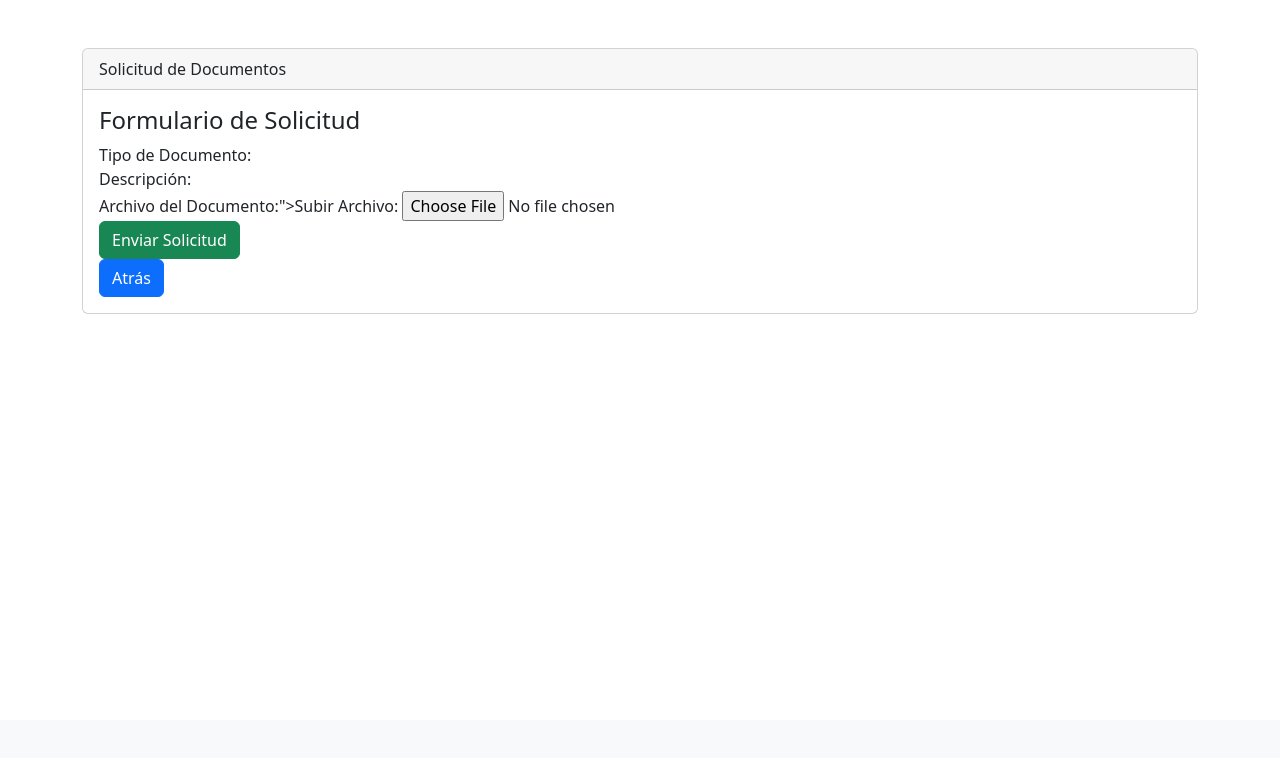
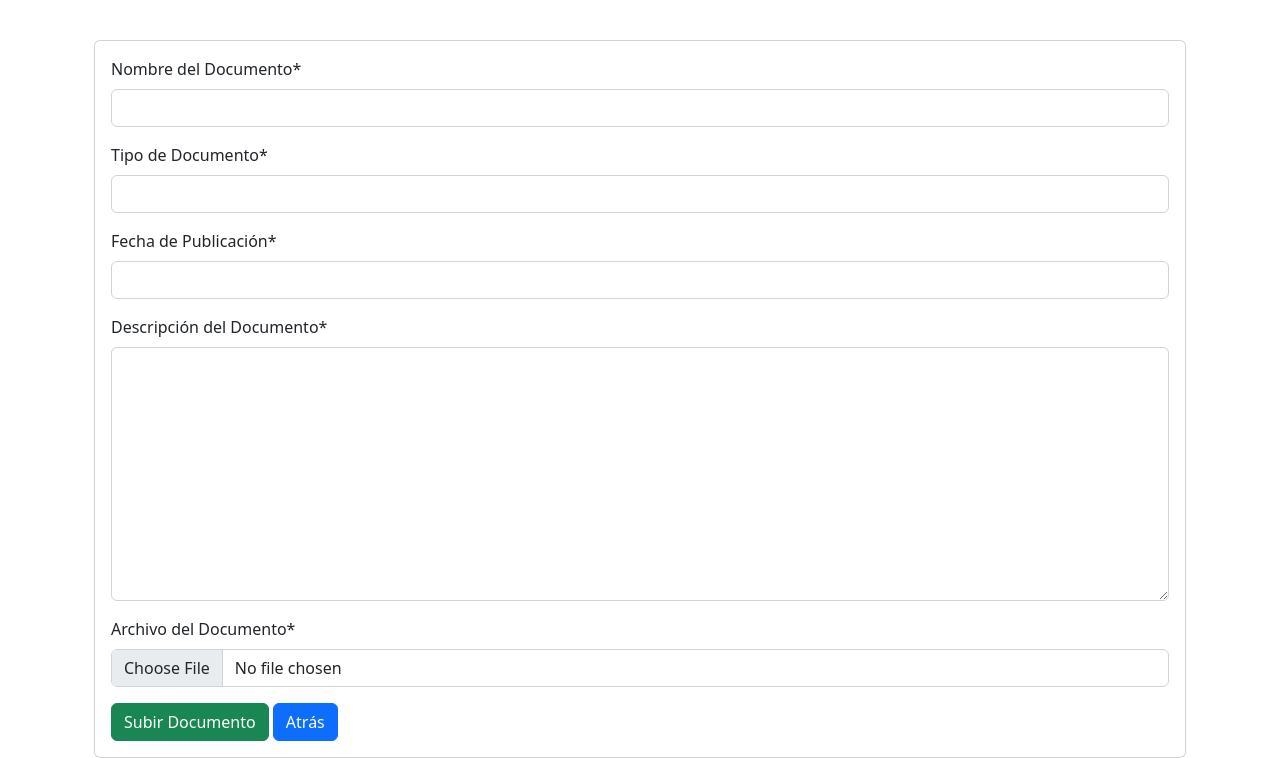
Before and after one commit to gio-m/SUT_JuntaVecinos, a Django app: page /juntas/solicitud_documentos in a window 1280 px wide. Shown: the part 80-838 px from the top of the page. Before the commit the page ends 394 px from the top, so only its background shows below. Run offline with Django 3.2, Linux system fonts and the light colour scheme; some libraries are stand-ins or nearby versions.

Commit message:
Html documentos

```diff
--- a/juntavecinos/templates/juntas/solicitud_documentos.html
+++ b/juntavecinos/templates/juntas/solicitud_documentos.html
@@ -1,33 +1,25 @@
 {% extends "base.html" %}
+{% load crispy_forms_tags %}
 
-{% block titulo %} Solicitud de Documentos {% endblock %}
+{% block content %}
+    <div class="container mt-3">
+        <div class="card">
+            <div class="card-body">
+                <form method="post">
+                    {% csrf_token %}
 
-{% block contenido %}
-<br>
-<div class="card">
-    <div class="card-header">
-        Solicitud de Documentos
+                    {% for field in formulariodocumentos %}
+                        <div style="text-align: left;">
+                            {{ field|as_crispy_field }}
+                        </div>
+                    {% endfor %}
+
+                    <div style="text-align: left;">
+                        <button type="submit" class="btn btn-success">Subir Documento</button>
+                        <a class="btn btn-primary" href="{% url 'inicio' %}" role="button">Atrás</a>
+                    </div>
+                </form>
+            </div>
+        </div>
     </div>
-    <div class="card-body">
-        <h4 class="card-title">Formulario de Solicitud</h4>
-        <form method="post" enctype="multipart/form-data">
-            {% csrf_token %}
-            {{ formulariodocumentos.non_field_errors }}
-            <div class="form-group">
-                <label for="{{ formulariodocumentos.documento.label_tag }}">Tipo de Documento:</label>
-                {{ formulariodocumentos.documento }}
-            </div>
-            <div class="form-group">
-                <label for="{{ formulariodocumentos.descripcion.label_tag }}">Descripción:</label>
-                {{ formulariodocumentos.descripcion }}
-            </div>
-            <div class="form-group">
-                <label for="{{ formulariodocumentos.archivo.label_tag }}">Subir Archivo:</label>
-                {{ formulariodocumentos.archivo }}
-            </div>
-            <button type="submit" class="btn btn-success">Enviar Solicitud</button>
-        </form>
-        <a class="btn btn-primary" href="{% url 'inicio' %}" role="button">Atrás</a>
-    </div>
-</div>
 {% endblock %}
```
